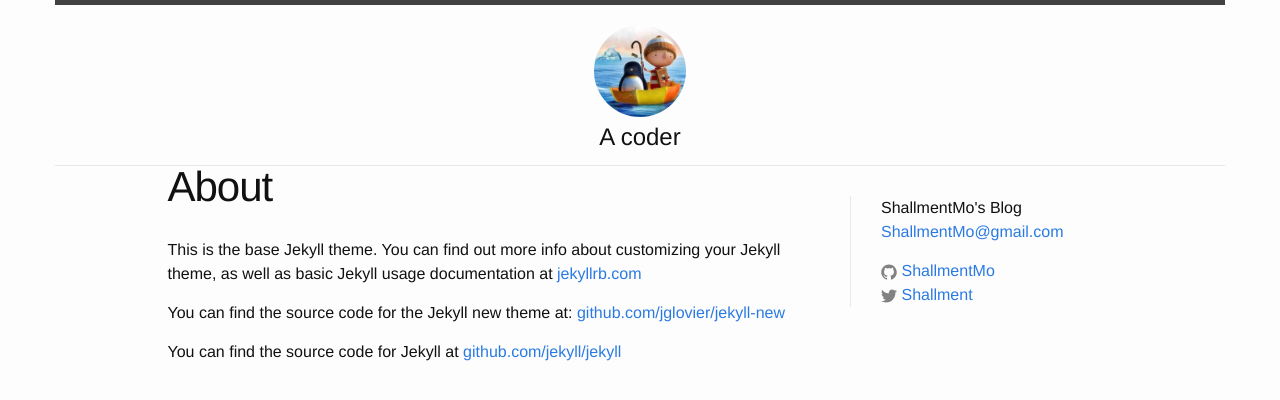
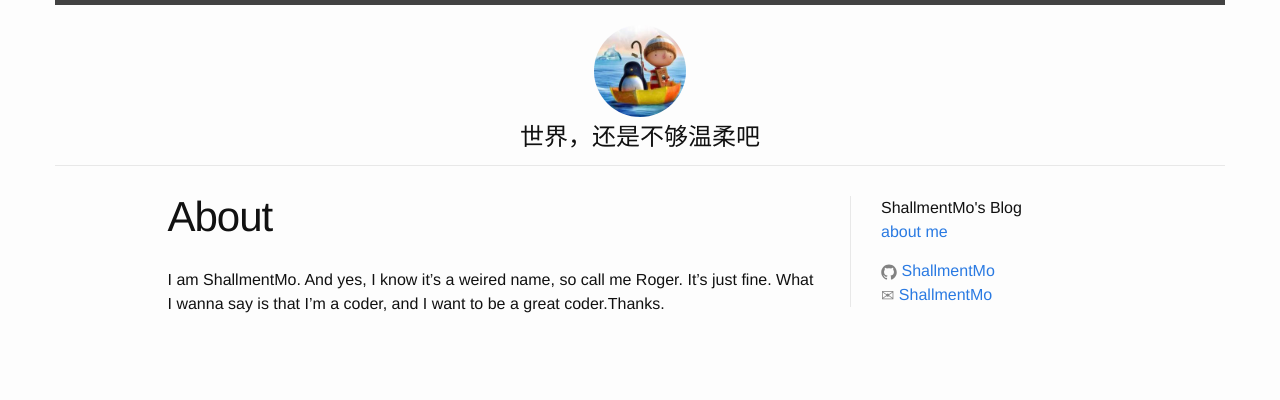
Before and after one commit to ShallmentMo/shallmentmo.github.com, a Jekyll site: the page built from about.md, in a window 1280 px wide. Shown: the top 400 px of the page. Built offline with Jekyll 4.4.1, drawn with Linux system fonts in a browser that asks for light colours.

```diff
--- a/_config.yml
+++ b/_config.yml
@@ -2,11 +2,12 @@
 title: ShallmentMo's Blog
 email: ShallmentMo@gmail.com
 description: > # this means to ignore newlines until "baseurl:"
-  A coder
+  世界，还是不够温柔吧
 baseurl: "" # the subpath of your site, e.g. /blog/
 url: "https://shallmentmo.github.io" # the base hostname & protocol for your site
-twitter_username: Shallment
+twitter_username:
 github_username:  ShallmentMo
+gmail_username: ShallmentMo
 
 # Build settings
 markdown: kramdown
--- a/_includes/footer.html
+++ b/_includes/footer.html
@@ -4,7 +4,7 @@
   <div class="">
     <ul class="contact-list">
       <li>{{ site.title }}</li>
-          <li><a href="mailto:{{ site.email }}">{{ site.email }}</a></li>
+      <li><a href="/about">about me</a></li>
     </ul>
   </div>
 
@@ -38,6 +38,13 @@
       </a>
       </li>
       {% endif %}
+      {% if site.email %}
+      <li>
+      <span class="glyphicon glyphicon-envelope icon icon--mail">
+      </span>
+      <a href="mailto:{{ site.email }}">{{ site.gmail_username }}</a>
+      </li>
+      {% endif %}
     </ul>
   </div>
 </div>
--- a/_sass/_base.scss
+++ b/_sass/_base.scss
@@ -201,4 +201,7 @@ pre {
             fill: $grey-color;
         }
     }
+    &.glyphicon{
+      opacity: 0.5
+    }
 }
--- a/_sass/_layout.scss
+++ b/_sass/_layout.scss
@@ -102,6 +102,14 @@
  */
 .site-footer {
   padding: $spacing-unit 0;
+}
+
+@media (max-width: $screen-sm) {
+  .site-footer {
+    > div {
+      border-top: 1px solid $grey-color-light;
+    }
+  }
 }
 
 @media (min-width: $screen-sm) {
@@ -216,6 +224,7 @@
 }
 
 .post-title {
+  margin-top: $spacing-unit;
   font-size: 42px;
   letter-spacing: -1px;
   line-height: 1;
--- a/about.md
+++ b/about.md
@@ -4,8 +4,4 @@ title: About
 permalink: /about/
 ---
 
-This is the base Jekyll theme. You can find out more info about customizing your Jekyll theme, as well as basic Jekyll usage documentation at [jekyllrb.com](http://jekyllrb.com/)
-
-You can find the source code for the Jekyll new theme at: [github.com/jglovier/jekyll-new](https://github.com/jglovier/jekyll-new)
-
-You can find the source code for Jekyll at [github.com/jekyll/jekyll](https://github.com/jekyll/jekyll)
+I am ShallmentMo. And yes, I know it's a weired name, so call me Roger. It's just fine. What I wanna say is that I'm a coder, and I want to be a great coder.Thanks.
--- a/index.html
+++ b/index.html
@@ -18,6 +18,8 @@ layout: default
     {% endfor %}
   </ul>
 
+  <!--
   <p class="rss-subscribe">subscribe <a href="{{ "/feed.xml" | prepend: site.baseurl }}">via RSS</a></p>
+  -->
 
 </div>
```
Also changed, not shown: _posts/2015-06-25-recommendatory-posts.markdown (added, +14 -0 lines). Lines whose indentation alone changed are shown as unchanged.
